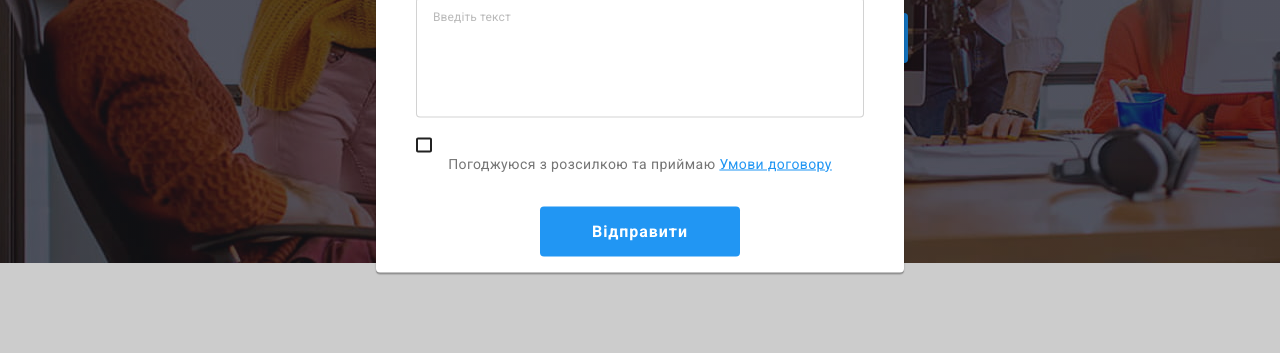
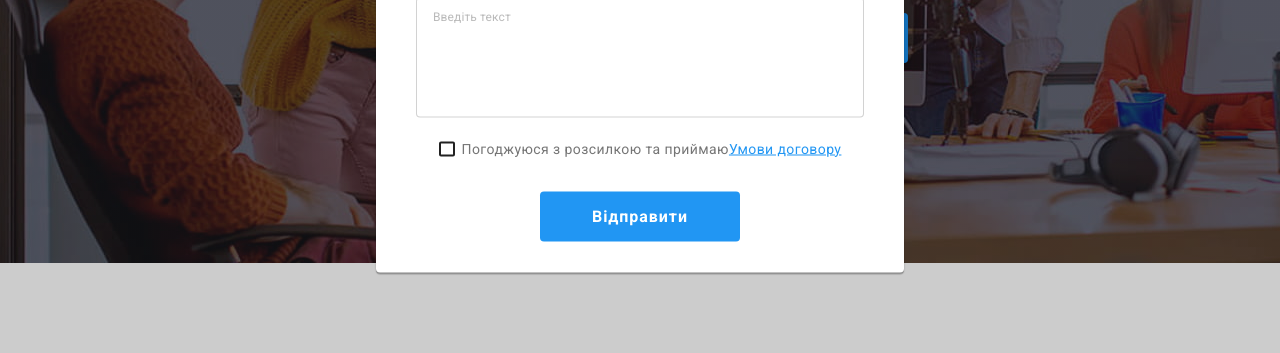
Before and after one commit to Dagzio/goit-markup-hw-06, a plain HTML site: page index.html in a window 1280 px wide. Both pictures are taken after a click on the button "Замовити послугу". Shown: the part 418-771 px from the top of the page. Drawn offline with nearby package versions, Linux system fonts and the light colour scheme.

Commit message:
edit styles.css

```diff
--- a/css/styles.css
+++ b/css/styles.css
@@ -843,8 +843,6 @@ textarea::placeholder {
 }
 
 .check-line {
-  display: block;
-  text-align: center;
   margin-bottom: var(--margin-item);
   padding: 0;
 }
@@ -875,6 +873,9 @@ textarea::placeholder {
 }
 
 .check-agree {
+  display: flex;
+  align-items: center;
+  justify-content: center;
   font-size: 14px;
   line-height: 1.71;
   letter-spacing: 0.03em;
```
